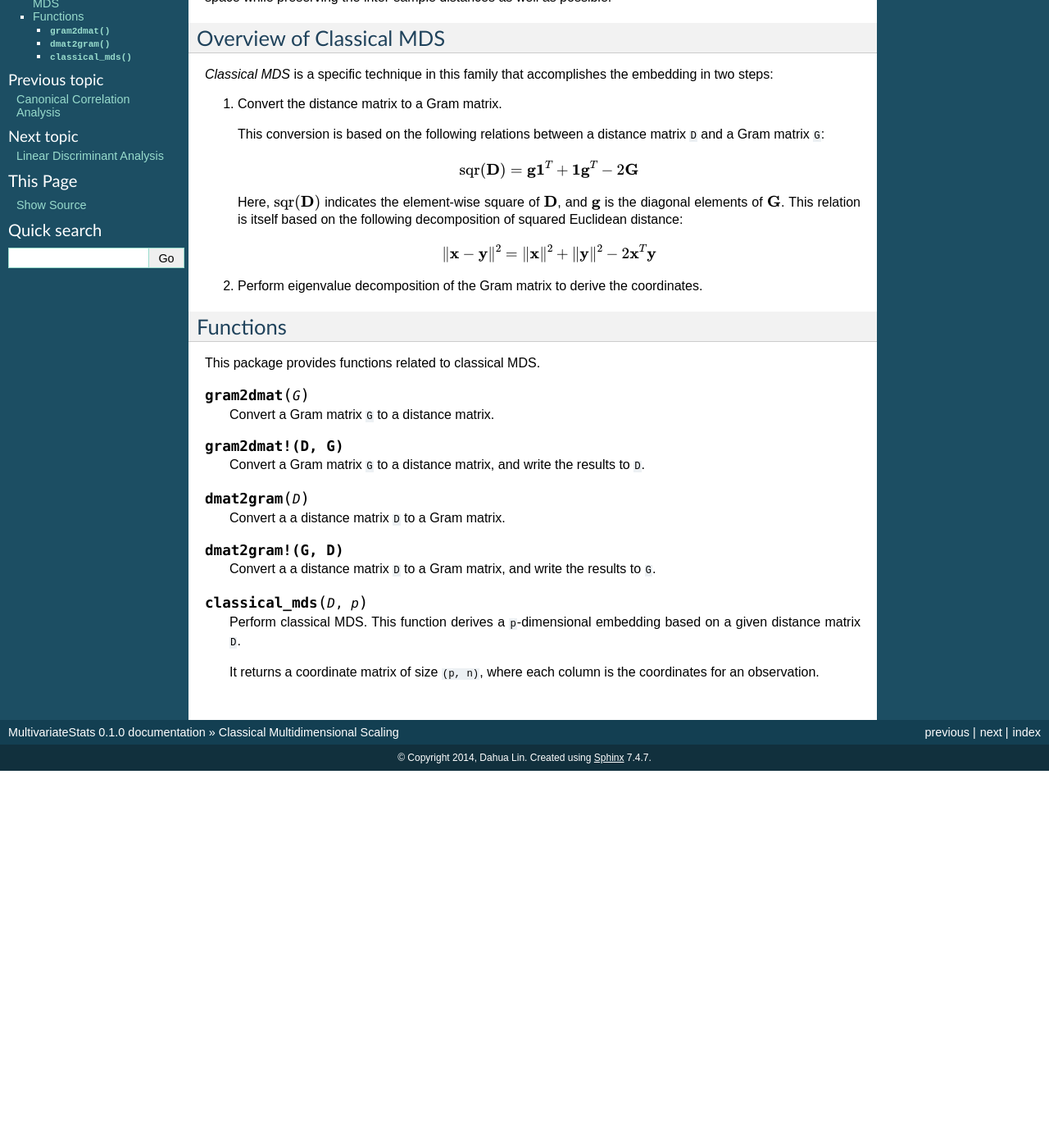
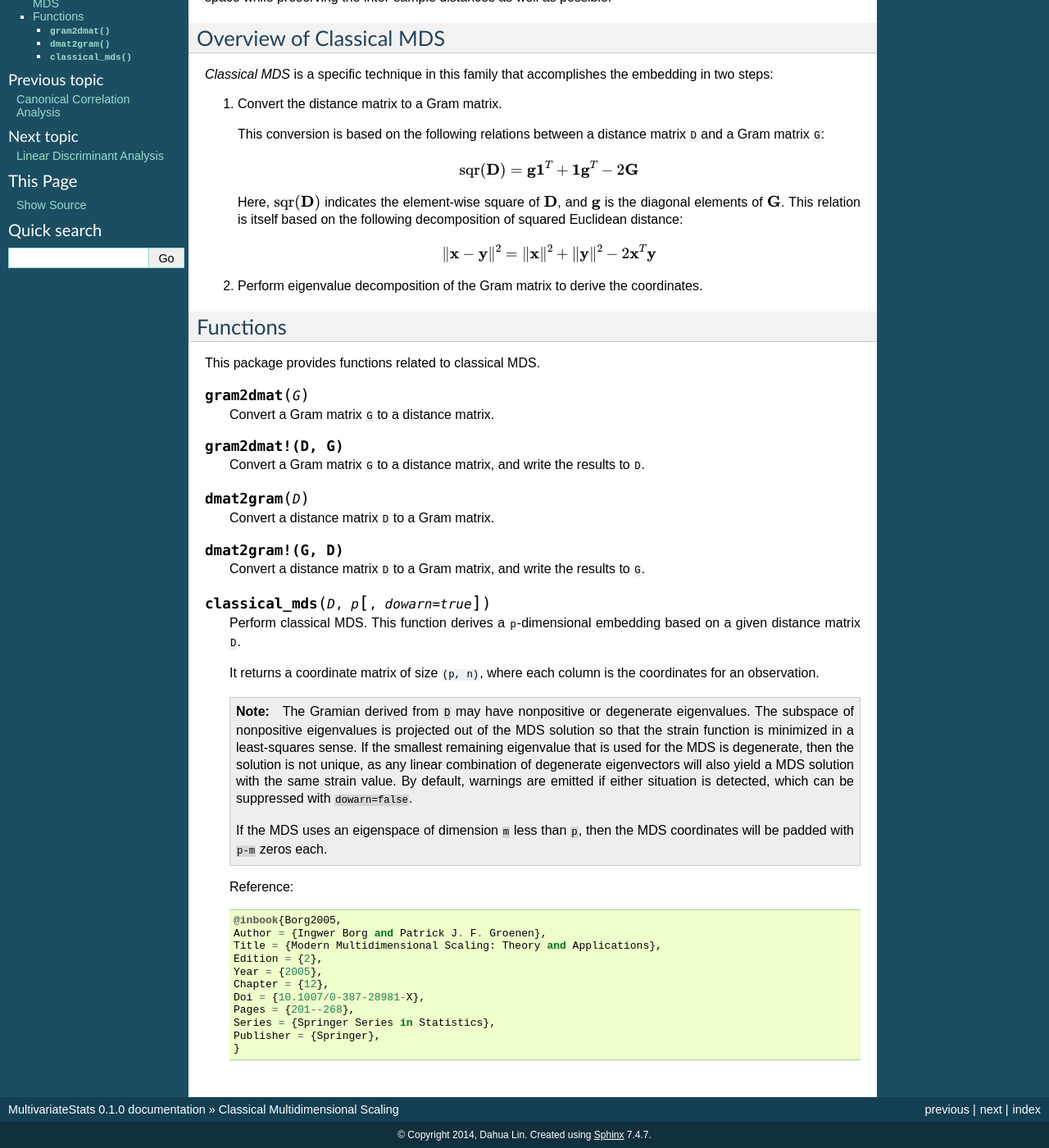
Before and after one commit to JuliaStats/MultivariateStats.jl, a Sphinx documentation site: the page built from docs/source/cmds.rst, in a window 1280 px wide and 1400 px high, scrolled down 126 px. Shown: the whole window at 82% size. Built offline with Sphinx 7.4.7, drawn with Linux system fonts in a browser that asks for light colours; formulas are drawn with MathJax 3; before the commit the page ends 1066 px from its top, so only the background shows below that.

Commit message:
Rewrite classical_mds
Checks for pathological cases where:

- the Gramian may have degenerate and/or nonpositive eigenvalues (which should be ignored to generate a correct least-squares solution)
- the embedding dimension is not less than the number of points (pad extra dimensions with zeros)

Update docs and tests for these cases.

```diff
--- a/docs/source/cmds.rst
+++ b/docs/source/cmds.rst
@@ -41,14 +41,45 @@ This package provides functions related to classical MDS.
 
 .. function:: dmat2gram(D)
 
-    Convert a a distance matrix ``D`` to a Gram matrix.
+    Convert a distance matrix ``D`` to a Gram matrix.
 
 .. function:: dmat2gram!(G, D)
 
-    Convert a a distance matrix ``D`` to a Gram matrix, and write the results to ``G``.
+    Convert a distance matrix ``D`` to a Gram matrix, and write the results to ``G``.
 
-.. function:: classical_mds(D, p)
+.. function:: classical_mds(D, p[, dowarn=true])
 
-    Perform classical MDS. This function derives a ``p``-dimensional embedding based on a given distance matrix ``D``.
+    Perform classical MDS. This function derives a ``p``-dimensional embedding
+    based on a given distance matrix ``D``.
 
-    It returns a coordinate matrix of size ``(p, n)``, where each column is the coordinates for an observation.
+    It returns a coordinate matrix of size ``(p, n)``, where each column is the
+    coordinates for an observation.
+
+    .. note::
+
+        The Gramian derived from ``D`` may have nonpositive or degenerate
+        eigenvalues.  The subspace of nonpositive eigenvalues is projected out
+        of the MDS solution so that the strain function is minimized in a
+        least-squares sense.  If the smallest remaining eigenvalue that is used
+        for the MDS is degenerate, then the solution is not unique, as any
+        linear combination of degenerate eigenvectors will also yield a MDS
+        solution with the same strain value. By default, warnings are emitted
+        if either situation is detected, which can be suppressed with
+        ``dowarn=false``.
+
+        If the MDS uses an eigenspace of dimension ``m`` less than ``p``, then
+        the MDS coordinates will be padded with ``p-m`` zeros each.
+
+    Reference::
+
+        @inbook{Borg2005,
+	Author = {Ingwer Borg and Patrick J. F. Groenen},
+	Title = {Modern Multidimensional Scaling: Theory and Applications},
+	Edition = {2},
+	Year = {2005},
+	Chapter = {12},
+	Doi = {10.1007/0-387-28981-X},
+	Pages = {201--268},
+	Series = {Springer Series in Statistics},
+	Publisher = {Springer},
+        }
```
Also changed, not shown: 2 other files.
